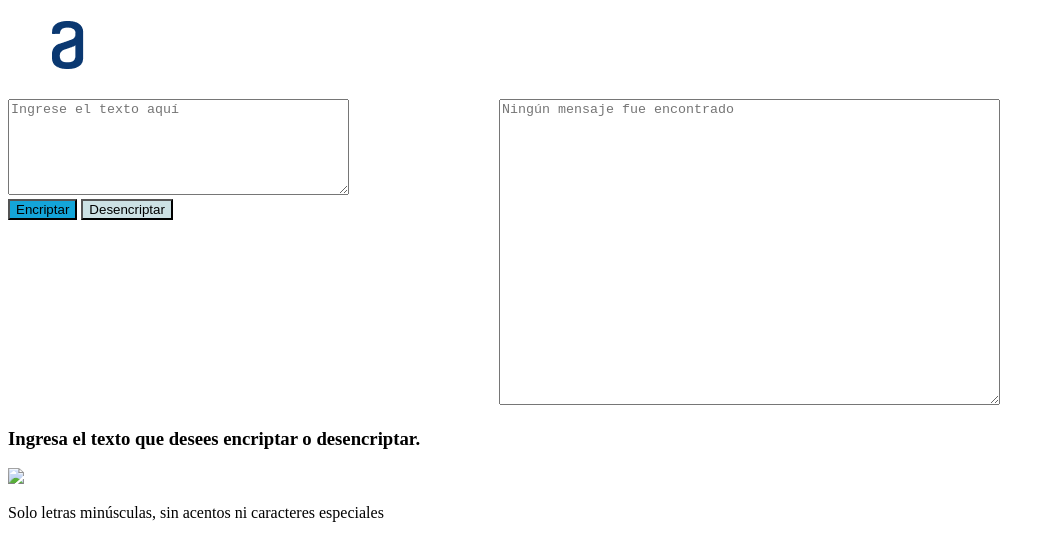
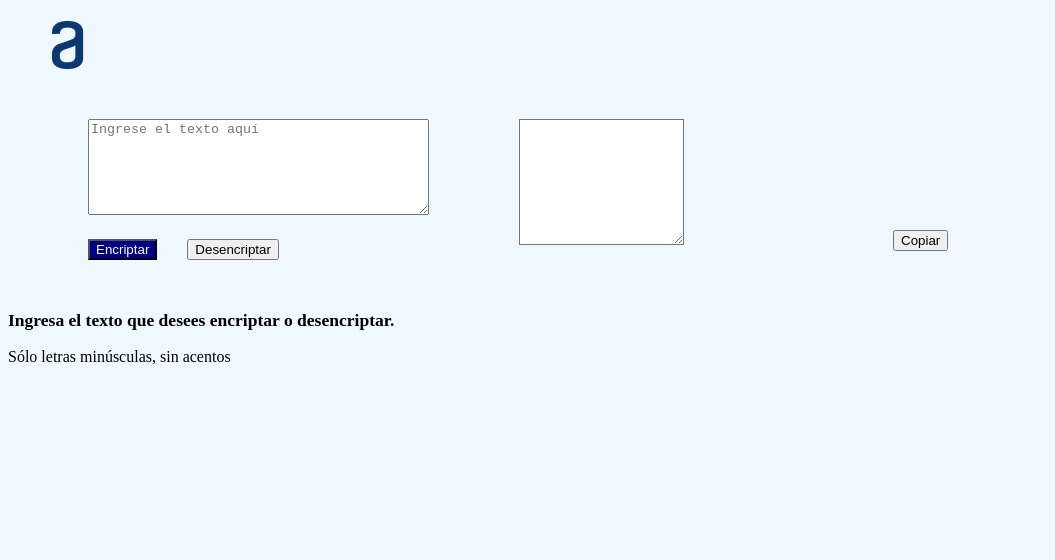
Before and after one commit to Adri-2022/encriptador, a plain HTML site: page index.html in a window 1280 px wide. Both pictures are taken after a click on the button "Encriptar". Shown: the whole page, without its empty margins (0-1055 px from the left). Drawn offline with Linux system fonts and the light colour scheme.

Commit message:
completando desafío

```diff
--- a/index.html
+++ b/index.html
@@ -12,30 +12,26 @@
     </header>
     <main>
         <section>
-            <textarea class="input-texto" cols="40" rows="6" placeholder="Ingrese el texto aquí"></textarea>
-            <div class="botones">
-                <button id="encriptar">Encriptar</button>
-                <button type="boton" id="desencriptar">Desencriptar</button>
+            <textarea class = "input-texto" cols = "40" rows = "6" placeholder = "Ingrese el texto aquí"></textarea>
+            <div class = "botones">
+                <button class="encriptar" onclick="btnEncriptar()">Encriptar</button>
+                <button class="desencriptar" onclick="btnDesencriptar()">Desencriptar</button>
             </div>
         </section>
         <section>
-            <textarea  id="desencriptada" cols="60" rows="20" placeholder="Ningún mensaje fue encontrado"></textarea>
-
+            <textarea class = "mensaje" cols = "18" rows = "8"></textarea>
+            <button class="copiar" onclick="btnCopiar()">Copiar</button>
         </section>
     </main>
-    <div class="encriptador">
 
+    <div class = "descripcion">
+        <h3>Ingresa el texto que desees encriptar o desencriptar.</h3>
     </div>
 
-    <div class="frame5">
-        <h3>Ingresa el texto que desees encriptar o desencriptar.</h3>
-    </div>
-    <div class="frame1">
-        <img id="advertencia" src="adv">
-        <p id="advertencia">Solo letras minúsculas, sin acentos ni caracteres especiales</p>
-    </div>
+        <p class="advertencia">Sólo letras minúsculas, sin acentos</p>
 
+    <script src= "script.js"></script>
 
 </body>
-<script src= "script.js"></script>
+
 </html>
--- a/script.js
+++ b/script.js
@@ -1,31 +1,48 @@
-<textarea>
-    function encriptar() {
-        var mensaje= document.getElementById("input").value;
-        var texto= mensaje.replace(/i/igm, "imes");
-        var texto= texto.replace(/a/igm, "ai");
-        var texto= texto.replace(/e/igm, "enter");
-        var texto= texto.replace(/o/igm, "ober");
-        var texto= texto.replace(/u/igm, "ufat");
-        document.getElementById("resultado").innertHTML = texto
-        document.querySelector('.area-resultado > igm').style
-        document.getElementById("input").value="";
-        document.querySelector('.caja-textos').style.display =
-        document.getElementById("resultado").style.display=
-        document.getElementById("copiar").style.display = "input"
-    }
+const inputTexto = document.querySelector(".input-texto");
+const mensaje = document.querySelector(".mensaje");
 
-    function desencriptar() {
-         var mensaje= document.getElementById("input").value;
-         var texto= mensaje.replace(/imes/igm, "i");
-         var texto= texto.replace(/ai/igm, "a");
-         var texto= texto.replace(/enter/igm, "e");
-         var texto= texto.replace(/ober/igm, "o");
-         var texto= texto.replace(/ufat/igm, "u");
-         document.getElementById("resultado").innertHTML = texto
-         document.querySelector('.area-resultado > igm').style
-         document.getElementById("input").value="";
-         document.querySelector('.caja-textos').style.display =
-         document.getElementById("resultado").style.display=
-         document.getElementById("copiar").style.display = "input"
-    }
-</textarea>
+function btnEncriptar(){
+    const textoEncriptado = encriptar(inputTexto.value);
+    mensaje.value = textoEncriptado;
+    mensaje.style.backgroundImage = "none";
+    inputTexto.value = "";
+}
+
+function encriptar (stringEncriptada) {
+    let matrizCodigo = [["e", "enter"], ["i", "imes"], ["a", "ai"], ["o", "ober"], ["u", "ufat"]];
+    stringEncriptada  = stringEncriptada.toLowerCase()
+    for (let i = 0; i < matrizCodigo.length; i ++ ) {
+         if (stringEncriptada.includes(matrizCodigo[i][0])) {
+             stringEncriptada = stringEncriptada.replaceAll(matrizCodigo[i][0], matrizCodigo[i][1])
+         }
+
+     }
+
+    return stringEncriptada;
+}
+
+function btnDesencriptar(){
+    const textoEncriptado = desencriptar(inputTexto.value);
+    mensaje.value = textoEncriptado;
+    inputTexto.value = "";
+}
+
+
+function desencriptar  (stringDesencriptada) {
+    let matrizCodigo = [["e", "enter"], ["i", "imes"], ["a", "ai"], ["o", "ober"], ["u", "ufat"]];
+    stringDesencriptada = stringDesencriptada.toLowerCase();
+    for (let i = 0; i < matrizCodigo.length; i ++ ) {
+         if (stringDesencriptada.includes(matrizCodigo[i][1])) {
+            stringDesencriptada = stringDesencriptada.replaceAll(matrizCodigo[i][1], matrizCodigo[i][0])
+         }
+
+     }
+    return stringDesencriptada;
+}
+
+function btnCopiar() {
+    mensaje.select();
+    navigator.clipboard.writeText(mensaje.value);
+    mensaje.value = ""
+    alert("Texto copiado");
+}
--- a/style.css
+++ b/style.css
@@ -1,29 +1,48 @@
-main{
-    display: flex;
 
+body{
+    background-color: aliceblue;
 }
 
-#desencriptada{
-        margin:0 0 0 150px;
-    }
-
-
-.encriptador{
+main {
     display: flex;
-    vertical-align: top;
-
-    width: 20%;
-    text-transform: lowercase;
+    margin-left: 80px;
+    margin-bottom: 50px;
 }
 
-
-
-#encriptar{
-   background-color: rgb(20, 165, 217);
-   border-style: ;
-
+.copiar{
+    position: relative;
+    margin-top: 20px;
+    margin-left:205px ;
 }
 
-#desencriptar{
-    background-color: rgb(204, 225, 228);
+.botones{
+    display: flex;
+    flex-direction: row;
+    margin-top: 20px;
 }
+
+.encriptar{
+    background-color: darkblue;
+    color: white;
+}
+
+.desencriptar{
+    margin-left: 30px;
+}
+
+.descripcion{
+    font-size: 15px;
+}
+
+.input-texto{
+    margin-top: 20px;
+}
+.mensaje{
+    position: relative;
+    margin-top: 20px;
+    margin-left: 90px;
+    background-image: url(imagen.png);
+    background-repeat: no-repeat;
+    background-position: 18px;
+    background-size: 100px;
+}
```
Also changed, not shown: advertencia.png (added), 1 other file.
